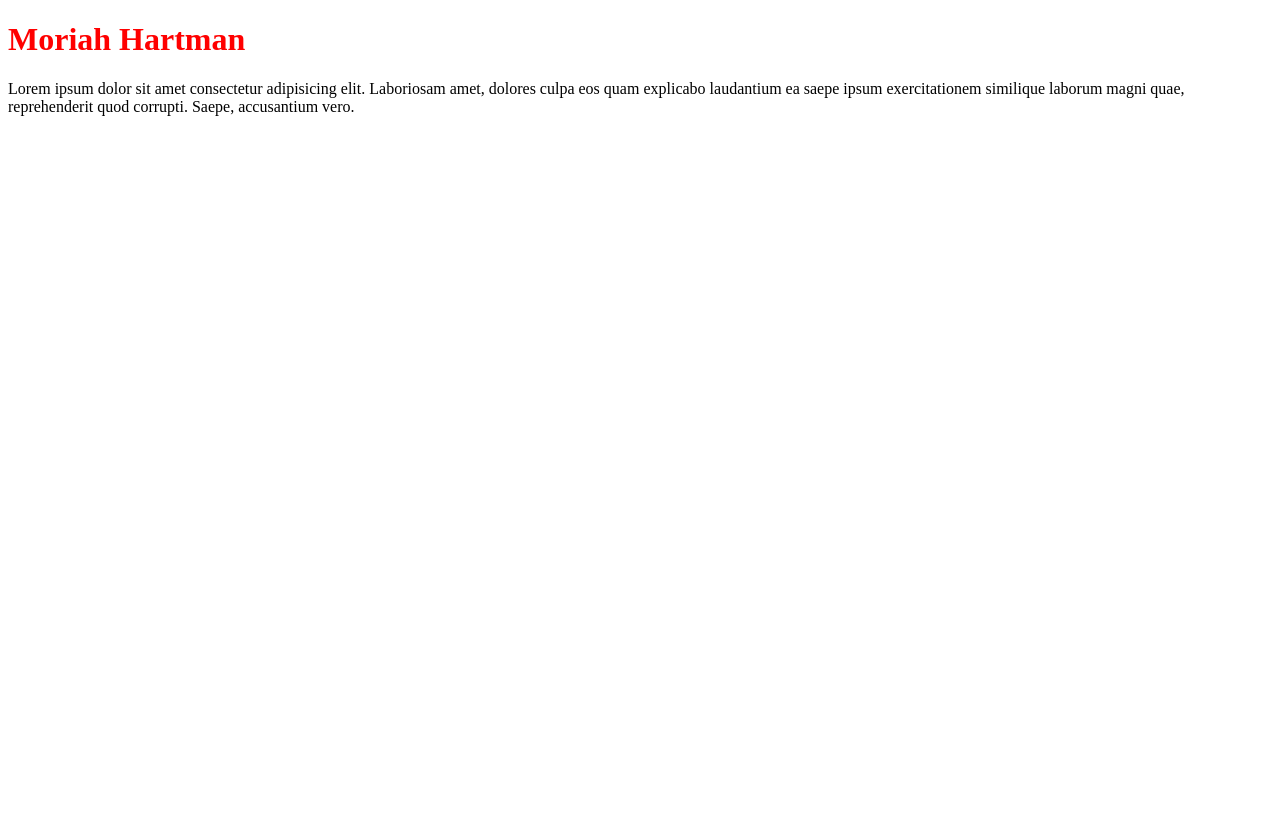
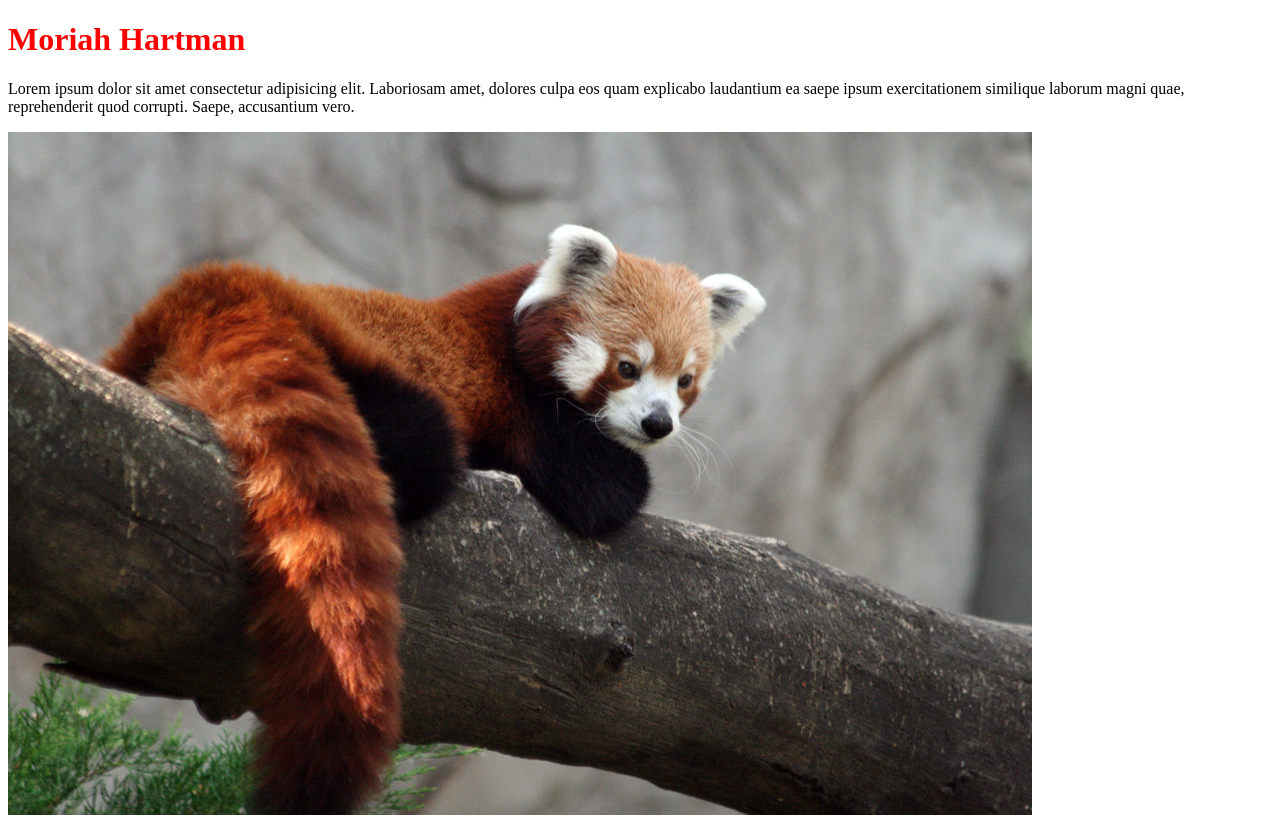
Before and after one commit to Riaht2/in-class-demo, a plain HTML site: page index.html in a window 1280 px wide. Before the commit the page ends 800 px from the top, so only its background shows below. Drawn offline with Linux system fonts and the light colour scheme.

Commit message:
Updated Content
Added an image of a Red Panda.

```diff
--- a/index.html
+++ b/index.html
@@ -10,7 +10,7 @@
         <h1>Moriah Hartman</h1>
 
         <p> Lorem ipsum dolor sit amet consectetur adipisicing elit. Laboriosam amet, dolores culpa eos quam explicabo laudantium ea saepe ipsum exercitationem similique laborum magni quae, reprehenderit quod corrupti. Saepe, accusantium vero. </p>
-
+    <img src="assets/Red_Panda.jpg" alt="Image of a Red Panda">
 
 
 
```
Also changed, not shown: assets/Red_Panda.jpg (added), 2 other files.
